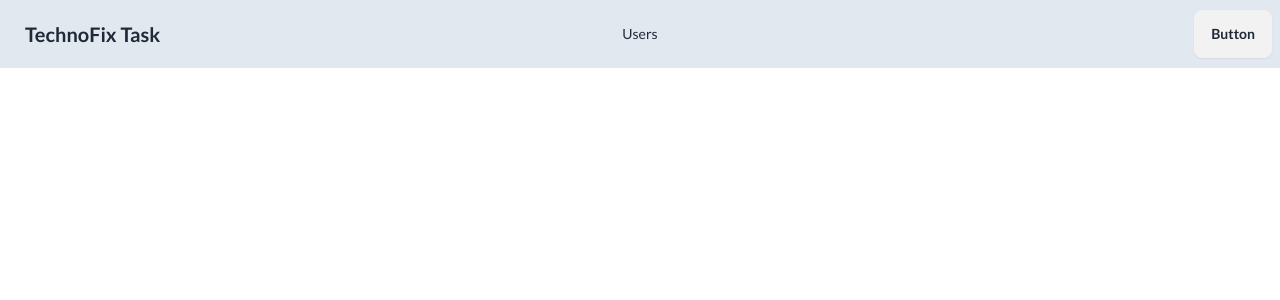
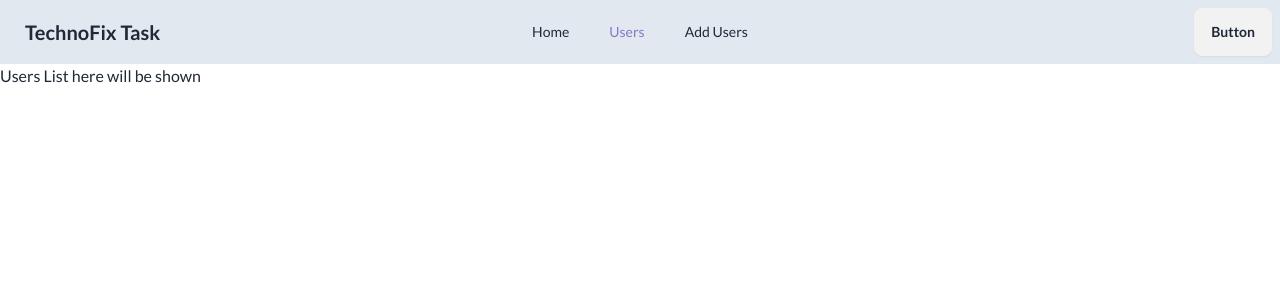
Before and after one commit to naimulabeer/technofix-task, a React (Vite) app: page /users in a window 1280 px wide. Shown: the top 300 px of the page. Built offline with nearby package versions, Linux system fonts and the light colour scheme.

Commit message:
Error page created and also users route created

```diff
--- a/src/App.jsx
+++ b/src/App.jsx
@@ -1,11 +1,10 @@
-import NavBar from "./components/NavBar";
+import { RouterProvider } from "react-router-dom";
+import router from "./routes/Routes";
 
 function App() {
   return (
     <>
-      <div>
-        <NavBar />
-      </div>
+      <RouterProvider router={router} />
     </>
   );
 }
--- a/src/components/NavBar.jsx
+++ b/src/components/NavBar/NavBar.jsx
@@ -1,6 +1,19 @@
+import { NavLink } from "react-router-dom";
+import "./navbar.styles.css";
+
 function NavBar() {
+  const links = (
+    <nav id="sidebar" className="flex flex-col lg:flex-row lg:gap-10 gap-2">
+      <NavLink to="/">Home</NavLink>
+
+      <NavLink to="/users">Users</NavLink>
+
+      <NavLink to="/addUsers">Add Users</NavLink>
+    </nav>
+  );
+
   return (
-    <div className="navbar bg-slate-200">
+    <div className="navbar bg-slate-200 ">
       <div className="navbar-start">
         <div className="dropdown">
           <div tabIndex={0} role="button" className="btn btn-ghost lg:hidden">
@@ -23,19 +36,13 @@ function NavBar() {
             tabIndex={0}
             className="menu menu-sm dropdown-content mt-3 z-[1] p-2 shadow bg-base-100 rounded-box w-52"
           >
-            <li>
-              <a>Users</a>
-            </li>
+            {links}
           </ul>
         </div>
         <a className="btn btn-ghost text-xl">TechnoFix Task</a>
       </div>
       <div className="navbar-center hidden lg:flex">
-        <ul className="menu menu-horizontal px-1">
-          <li>
-            <a>Users</a>
-          </li>
-        </ul>
+        <ul className="menu menu-horizontal px-1">{links}</ul>
       </div>
       <div className="navbar-end">
         <a className="btn">Button</a>
--- /dev/null
+++ b/src/components/NavBar/navbar.styles.css
@@ -0,0 +1,7 @@
+#sidebar a.active {
+  color: #2f0ea883;
+}
+
+#sidebar a:hover {
+  color: #aea5cd83;
+}
--- /dev/null
+++ b/src/layouts/Root.jsx
@@ -0,0 +1,13 @@
+import NavBar from "../components/NavBar/NavBar";
+import { Outlet } from "react-router-dom";
+
+function Root() {
+  return (
+    <div>
+      <NavBar />
+      <Outlet />
+    </div>
+  );
+}
+
+export default Root;
--- /dev/null
+++ b/src/pages/Error/ErrorPage.jsx
@@ -0,0 +1,25 @@
+import { Link } from "react-router-dom";
+
+function ErrorPage() {
+  return (
+    <div className="h-screen flex flex-col items-center justify-center">
+      <div className="text-center">
+        <h1 className="text-6xl font-extrabold text-red-600">404</h1>
+        <p className="text-2xl font-semibold text-gray-800">
+          Oops! Page Not Found
+        </p>
+        <p className="text-slate-500 mb-10">
+          The page you are looking for does not exist!
+        </p>
+        <Link
+          to="/"
+          className="bg-amber-500 hover:bg-amber-700 text-white py-2 px-4 rounded-full "
+        >
+          Go Home
+        </Link>
+      </div>
+    </div>
+  );
+}
+
+export default ErrorPage;
--- /dev/null
+++ b/src/pages/Users/UsersList.jsx
@@ -0,0 +1,5 @@
+function UsersList() {
+  return <div>Users List here will be shown</div>;
+}
+
+export default UsersList;
--- /dev/null
+++ b/src/routes/Routes.jsx
@@ -0,0 +1,20 @@
+import { createBrowserRouter } from "react-router-dom";
+import Root from "../layouts/Root";
+import ErrorPage from "../pages/Error/ErrorPage";
+import UsersList from "../pages/Users/UsersList";
+
+const router = createBrowserRouter([
+  {
+    path: "/",
+    element: <Root />,
+    errorElement: <ErrorPage />,
+    children: [
+      {
+        path: "/users",
+        element: <UsersList />,
+      },
+    ],
+  },
+]);
+
+export default router;
```
